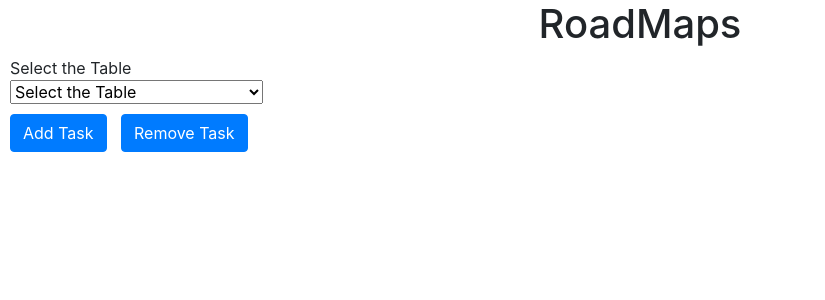
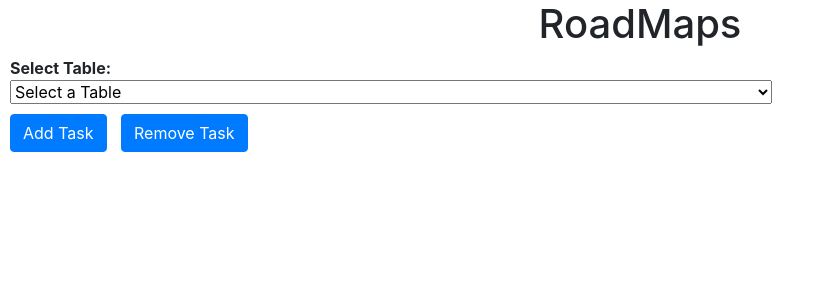
Before and after one commit to benfica19/RoadMapsProject, a Flask app: page / in a window 1280 px wide. Shown: the top 300 px of the page, without its empty margins (0-825 px from the left). Run offline with Flask 3, Linux system fonts and the light colour scheme; some libraries are stand-ins or nearby versions.

Commit message:
added maliable bars

```diff
--- a/static/style.css
+++ b/static/style.css
@@ -4,3 +4,7 @@
     max-height: fit-content;
 
 }
+
+.form-select {
+    width: 60%;
+}
--- a/templates/index.html
+++ b/templates/index.html
@@ -16,9 +16,9 @@
 <body>
     <h1 style="text-align: center;">RoadMaps</h1>
     <div style="margin-left: 10px;">
-    <div>Select the Table</div>
+    <div><b>Select Table:</b></div>
     <select class="form-select" aria-label="Default select example">
-      <option selected>Select the Table</option>
+      <option selected> Select a Table </option>
       <option value="1">RoadMaps Tool Team Updates</option>
       <option value="2">New 📋 Product Roadmap</option>
     </select>
@@ -27,7 +27,7 @@
     <!-- Button trigger Adding Task -->
     <div style="margin-top: 10px;">
     <button style="margin-left: 10px;" type="button" class="btn btn-primary" data-toggle="modal" data-target="#exampleModalCenter" id ="btnShowDialog">
-    Add Task
+      Add Task
     </button>
     <button style="margin-left: 10px;" type="button" class="btn btn-primary">
       Remove Task
```
